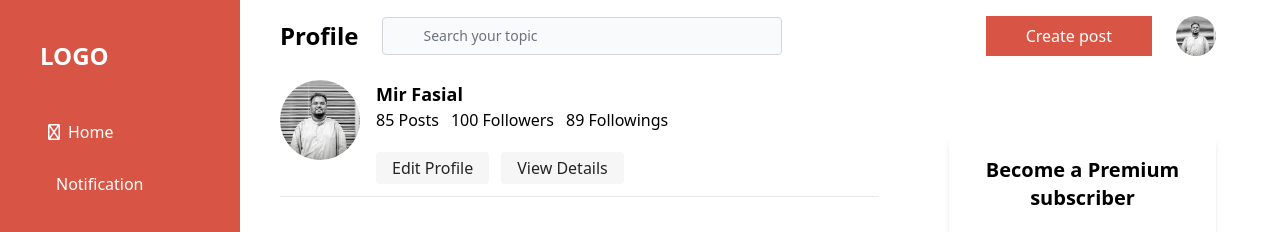
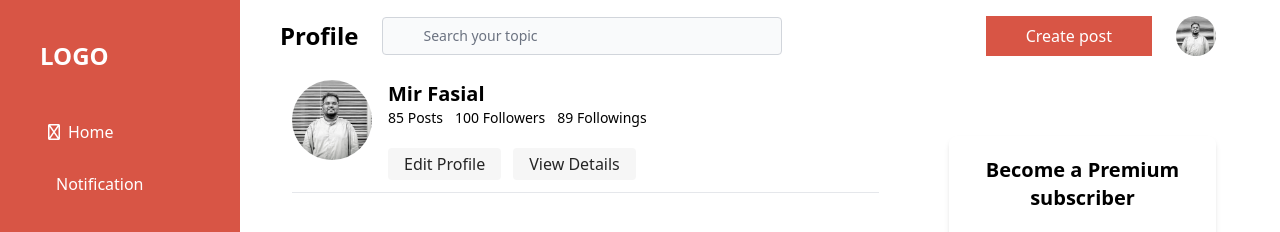
Before and after one commit to MirFaisal/poll-app, a React (Vite) app: page /profile in a window 1280 px wide. Shown: the top 232 px of the page. Built offline with nearby package versions, Linux system fonts and the light colour scheme; some icons are missing.

Commit message:
edit profile completed

```diff
--- a/src/Components/PostCard/PostCard.jsx
+++ b/src/Components/PostCard/PostCard.jsx
@@ -27,7 +27,7 @@ const PostCard = ({ className }) => {
           <img className="w-full" src="./post/post.jpg" alt="post" />
         </div>
         {/* post discription */}
-        <div className="w-full rounded-full bg-primaryLight text-center px-3 py-3 mt-3">
+        <div className="w-full md:rounded-full rounded-lg bg-primaryLight text-center px-3 py-3 mt-3">
           <p>
             Lorem ipsum dolor sit amet consectetur adipisicing elit. Non,
             delectus?
--- a/src/Pages/Profile/Profile.jsx
+++ b/src/Pages/Profile/Profile.jsx
@@ -8,22 +8,22 @@ import RightAdd from "../../Components/RightAdd/RightAdd";
 
 const Profile = () => {
   return (
-    <div className="md:w-[calc(100%_-_617px)] ml-[280px] pt-20 md:pr-16 pb-3 md:pb-10 ">
+    <div className="md:w-[calc(100%_-_617px)] md:ml-[280px] pt-20 md:pr-16 pb-3 md:pb-10 px-3 ">
       <div>
-        <div className="flex gap-4 items-start border-b pb-3">
+        <div className="flex flex-col md:flex-row items-center gap-4 md:items-start border-b pb-3 text-center md:text-left">
           <img
             className="w-20 h-20 rounded-full"
             src="./avatar/mir.jpg"
             alt=""
           />
           <div>
-            <p className="text-lg font-semibold">Mir Fasial</p>
-            <div className="flex gap-x-3 mt-0">
+            <p className="text-xl font-semibold md:mb-0 mb-3">Mir Fasial</p>
+            <div className="flex justify-center md:justify-start gap-x-3 mt-0 text-xs md:text-sm ">
               <span>85 Posts</span>
               <span>100 Followers</span>
               <span>89 Followings</span>
             </div>
-            <div className="flex gap-3 mt-5">
+            <div className="flex justify-center md:justify-start gap-3 md:mt-5 mt-2 ">
               <button className="py-1 px-4 rounded bg-[#F6F6F6] hover:bg-[#252525] text-[#252525] hover:text-[#F6F6F6] font-medium">
                 <NavLink to="/edit">Edit Profile</NavLink>
               </button>
```
